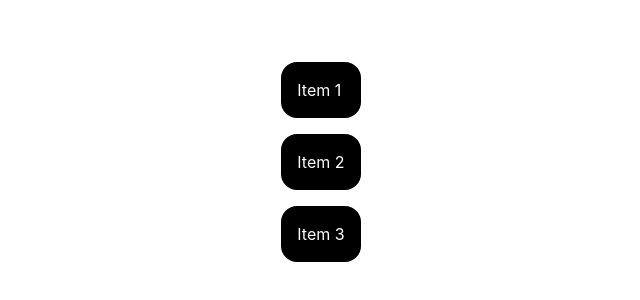
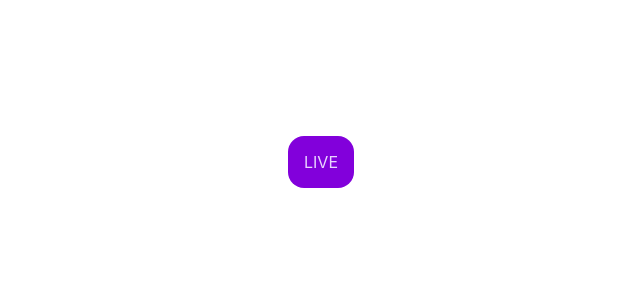
Before and after one commit to Nazil1712/framer_motion, a React (Vite) app: page / in a window 1280 px wide. Shown: the part 238-538 px from the top of the page, without its empty margins (319-959 px from the left). Built offline with nearby package versions, Linux system fonts and the light colour scheme.

Commit message:
Infinite & Repeating Animations

```diff
--- a/src/App.jsx
+++ b/src/App.jsx
@@ -6,6 +6,7 @@ import DraggableCard from "./components/DraggableCard";
 import DismissableAlert from "./components/DismissableAlert";
 import StepSwitcher from "./components/StepSwitcher";
 import CollapsibleList from "./components/CollapsibleList";
+import LiveBadge from "./components/LiveBadge";
 
 const App = () => {
   return (
@@ -26,7 +27,8 @@ const App = () => {
         {/* <DraggableCard/> */}
         {/* <DismissableAlert/> */}
         {/* <StepSwitcher/> */}
-        <CollapsibleList/>
+        {/* <CollapsibleList/> */}
+        <LiveBadge/>
 
 
       </div>
--- /dev/null
+++ b/src/components/LiveBadge.jsx
@@ -0,0 +1,23 @@
+import React from "react";
+import { motion } from "motion/react";
+
+
+// repeatType: "reverse", repeatDelay: 5
+
+/* This is the correct code I have written, but I don't know why it is not working */
+
+const LiveBadge = () => {
+  return (
+    <motion.div>
+      <motion.span
+        animate={{ scale: [1, 1.15, 1] }}
+        transition={{ duration: 1.2, repeat: Infinity   }}
+        className="p-4 bg-purple-700 text-purple-200 rounded-2xl"
+      >
+        LIVE
+      </motion.span>
+    </motion.div>
+  );
+};
+
+export default LiveBadge;
```
